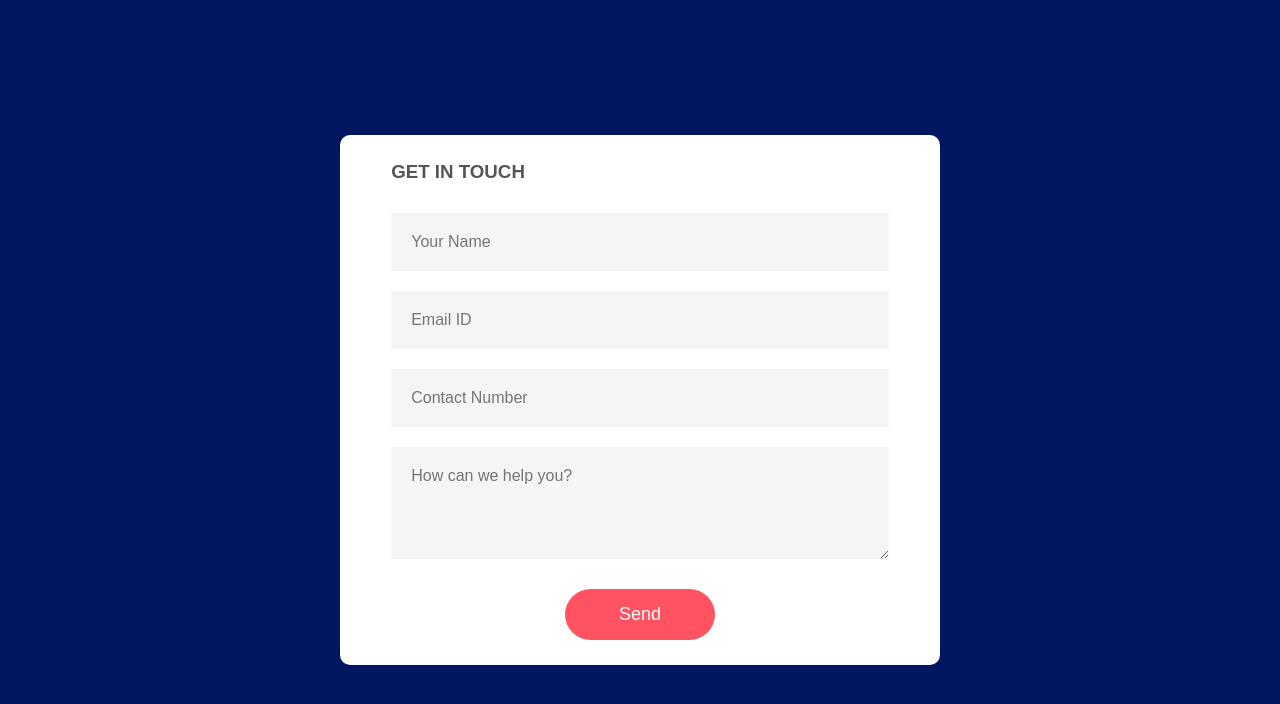
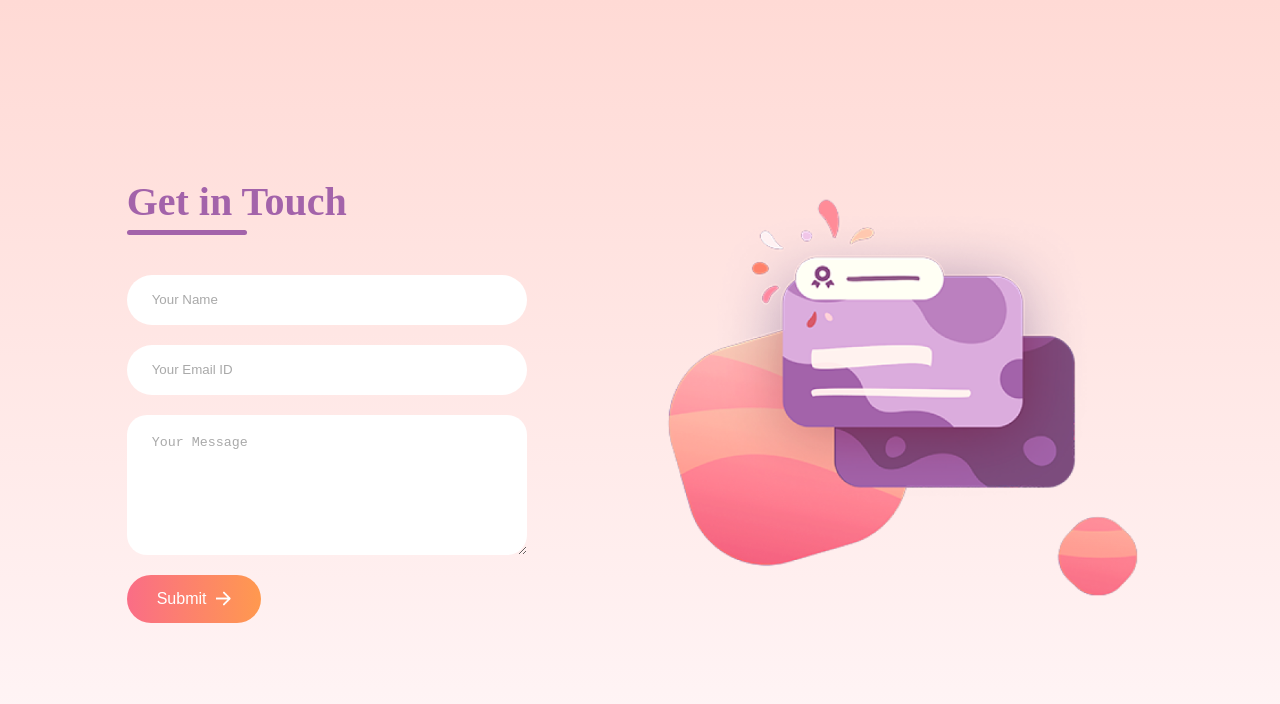
Before and after one commit to muskan-khushi/Contact-Form, a plain HTML site: page index.html in a window 1280 px wide. Drawn offline with Linux system fonts and the light colour scheme.

Commit message:
commit finished

```diff
--- a/index.html
+++ b/index.html
@@ -1,26 +1,54 @@
 <!DOCTYPE html>
 <html lang="en">
-<head>
-    <meta charset="UTF-8">
-    <meta name="viewport" content="width=device-width, initial-scale=1.0">
-    <link rel="stylesheet" href="style.css">
+  <head>
+    <meta charset="UTF-8" />
+    <meta name="viewport" content="width=device-width, initial-scale=1.0" />
     <title>Contact Form</title>
-</head>
-<body>
-    <script src= "https://smtpjs.com/v3/smtp.js"></script>
-    <script src="script.js"></script>
-
-    <div class="container">
-        <form onsubmit="sendEmail(); reset(); return false;">
-            <h3>GET IN TOUCH</h3>
-            <input type="text" id="name" placeholder="Your Name" required>
-            <input type="email" id="email" placeholder="Email ID" required>
-            <input type="text" id="phone" placeholder="Contact Number" required>
-
-            <textarea rows="4" id="message" placeholder="How can we help you?"></textarea>
-
-            <button type="submit">Send</button>
-        </form>
+    <link rel="stylesheet" href="style.css" />
+  </head>
+  <body>
+    <div class="contact-container">
+      <form
+        action="https://api.web3forms.com/submit"
+        method="POST"
+        class="contact-left"
+      >
+        <div class="contact-left-title">
+          <h2>Get in Touch</h2>
+          <hr />
+        </div>
+        <input
+          type="hidden"
+          name="access_key"
+          value="98e8d5b3-5d85-418b-9128-ee4a4f2fc27f"
+        />
+        <input
+          type="text"
+          name="name"
+          placeholder="Your Name"
+          class="contact-input"
+          required
+        />
+        <input
+          type="email"
+          name="email"
+          placeholder="Your Email ID"
+          class="contact-input"
+          required
+        />
+        <textarea
+          name="message"
+          placeholder="Your Message"
+          class="contact-input"
+          required
+        ></textarea>
+        <button type="submit">
+          Submit <img src="assets/arrow_icon.png" alt="" />
+        </button>
+      </form>
+      <div class="contact-right">
+        <img src="assets/right_img.png" alt="" />
+      </div>
     </div>
-</body>
+  </body>
 </html>
--- a/style.css
+++ b/style.css
@@ -1,53 +1,95 @@
 * {
+    padding: 0;
     margin: 0;
-    padding: 0;
     box-sizing: border-box;
-    font-family: 'poppins', sans-serif;
 }
 
-.container {
-    width: 100%;
+body {
+    font-family: 'Outfit';
+    background: linear-gradient(#ffdad5, #fff7f9);
+}
+
+.contact-container {
     height: 100vh;
-    background: #001660;
     display: flex;
     align-items: center;
-    justify-content: center;
+    justify-content: space-evenly;
 }
 
-form {
-    background: #ffffff;
+.contact-left {
     display: flex;
     flex-direction: column;
-    padding: 2vw 4vw;
-    width: 90%;
-    max-width: 600px;
-    border-radius: 10px;
+    align-items: start;
+    gap: 20px;
 }
 
-form h3 {
-    color: #555;
-    font-weight: 800;
+.contact-left-title h2{
+   font-weight: 600;
+   color: #a363aa;
+   font-size: 40px;
+   margin-bottom: 5px;
+}
+
+.contact-left-title hr {
+    border: none;
+    width: 120px;
+    height: 5px;
+    background-color: #a363aa;
+    border-radius: 10px;
     margin-bottom: 20px;
 }
 
-form input, form textarea {
-    border: 0;
-    margin: 10px 0;
-    padding: 20px;
+.contact-input {
+    width: 400px;
+    height: 50px;
+    border: none;
     outline: none;
-    background: #f5f5f5;
-    font-size: 16px;
+    padding: 25px;
+    font-weight: 500;
+    color: #666;
+    border-radius: 50px;
 }
 
-form button {
-    padding: 15px;
-    background: #ff5361;
+.contact-left textarea {
+    height: 140px;
+    padding-top: 20px;
+    border-radius: 20px;
+}
+
+.contact-input:focus {
+    border: 2px solid #ff994f;
+}
+
+.contact-input::placeholder {
+    color: #a9a9a9;
+}
+
+.contact-left button {
+    display: flex;
+    align-items: center;
+    padding: 15px 30px;
+    font-size: 16px;
     color: white;
-    font-size: 18px;
-    border: 0;
-    outline: none;
+    gap: 10px;
+    border: none;
+    border-radius: 50px;
+    background: linear-gradient(270deg, #ff994f, #fa6d86);
     cursor: pointer;
-    width: 150px;
-    margin: 20px auto 0;
-    border-radius: 30px;
 }
+
+.contact-left button img {
+    height: 15px;
+}
+
+.contact-right img {
+    width: 500px;
+}
+
+@media (max-width: 800px) {
+    .contact-input{
+        width: 80vw;
+    }
+    .contact-right{
+        display: none;
+    }
+}
```
Also changed, not shown: assets/arrow_icon.png (added), assets/right_img.png (added).
